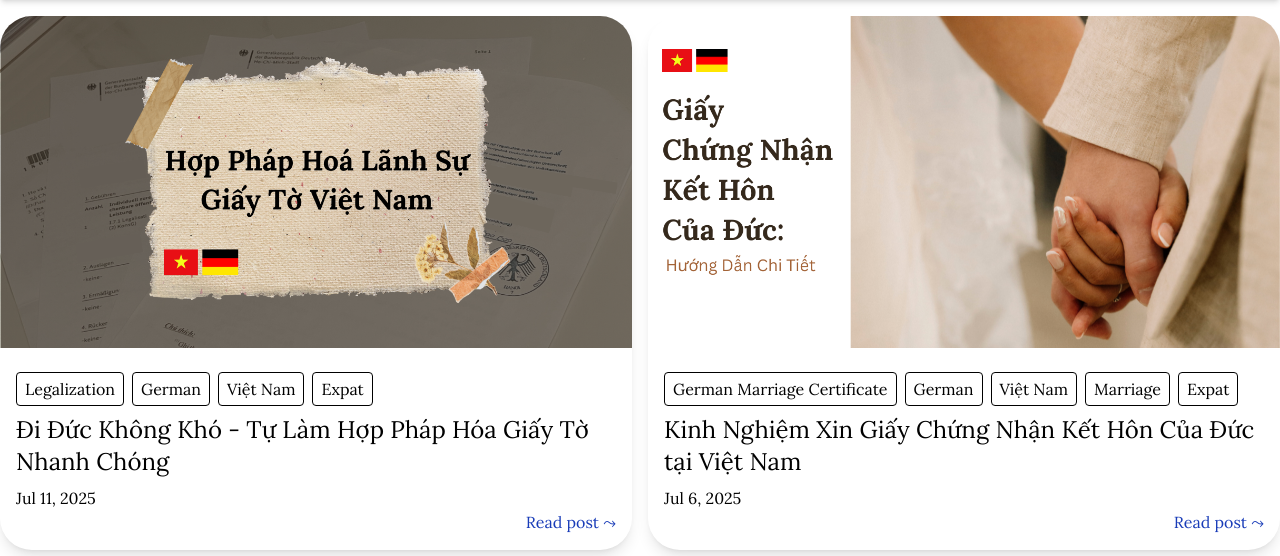
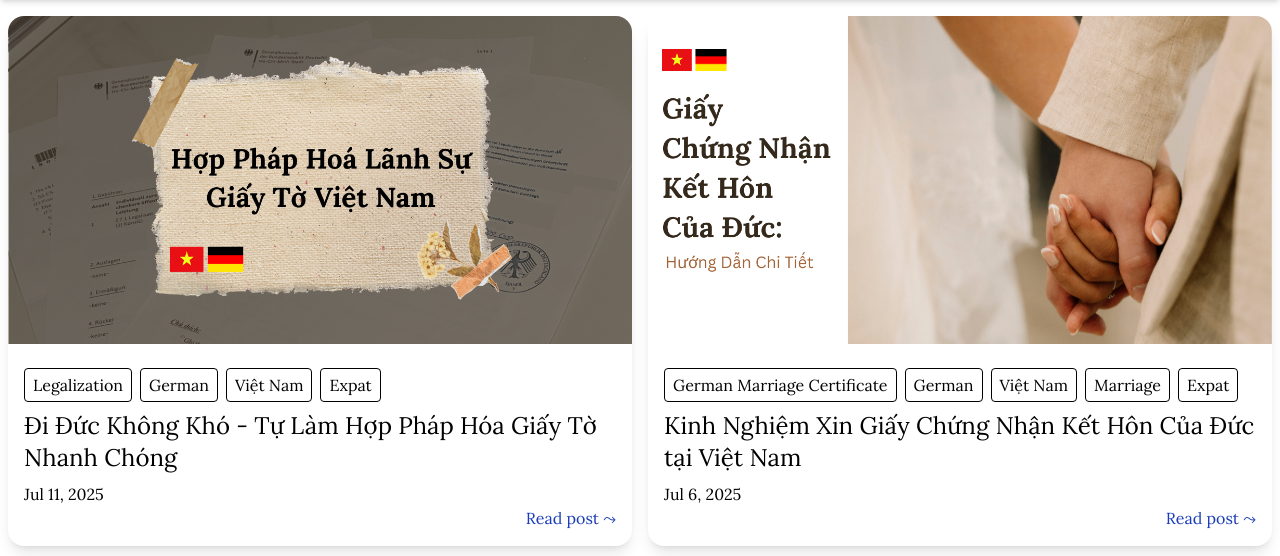
Before and after one commit to heidbrink-dev/heidbrink-dev.github.io, an Astro site: page / in a window 1280 px wide. Shown: the part 88-644 px from the top of the page. Built offline with nearby package versions, Linux system fonts and the light colour scheme; Astro itself is replaced by a stand-in of ours.

Commit message:
Updated styles

```diff
--- a/src/components/BlogCard.astro
+++ b/src/components/BlogCard.astro
@@ -19,9 +19,9 @@ if (!images[post.data.heroImage])
   );
 ---
 
-<div class="shadow-lg rounded-4xl">
+<div class="shadow-lg rounded-2xl">
   <Image
-    class={`rounded-t-4xl object-cover w-full`}
+    class={`rounded-t-2xl object-cover w-full`}
     src={images[post.data.heroImage]()}
     alt={post.data.title}
   />
--- a/src/components/TagPills.astro
+++ b/src/components/TagPills.astro
@@ -8,7 +8,7 @@ const { tags } = Astro.props;
 
 {
   tags.length > 0 && (
-    <div class="flex gap-2">
+    <div class="flex flex-wrap gap-2">
       {tags.map((tag) => (
         <a
           class="py-1 px-2 rounded bg-white border-black border text-black hover:no-underline hover:scale-110 transition-transform"
--- a/src/layouts/BlogPost.astro
+++ b/src/layouts/BlogPost.astro
@@ -65,7 +65,7 @@ if (!images[data.heroImage])
         }
       </p>
 
-      <div class="mb-4 border rounded-xl p-4 bg-gray-100">
+      <div class="mb-4 border rounded-2xl p-4 bg-gray-100">
         <h2>Table of Contents</h2>
         <ol class="list-none">
           {
--- a/src/styles/global.css
+++ b/src/styles/global.css
@@ -74,6 +74,10 @@
     @apply hover:underline;
     @apply text-blue-800;
   }
+
+  .container {
+    @apply px-2;
+  }
 }
 
 @layer components {
```
